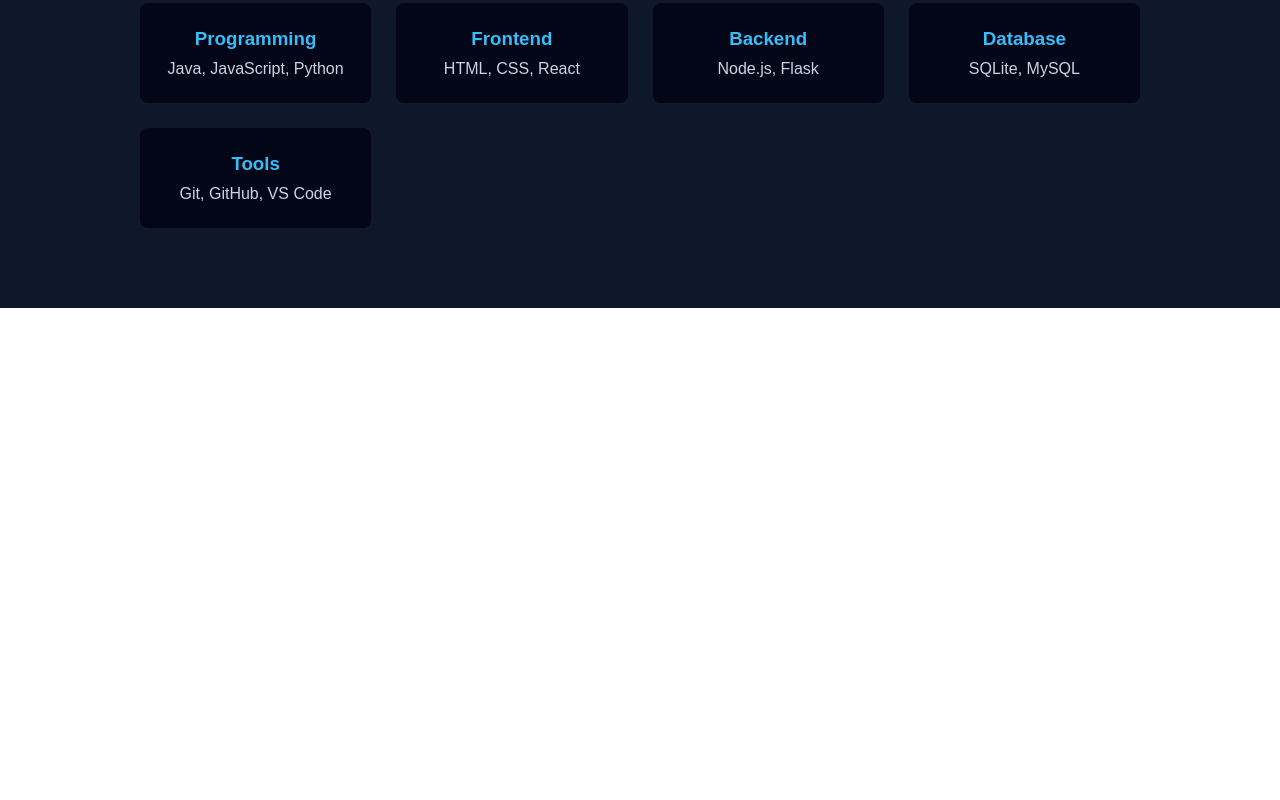
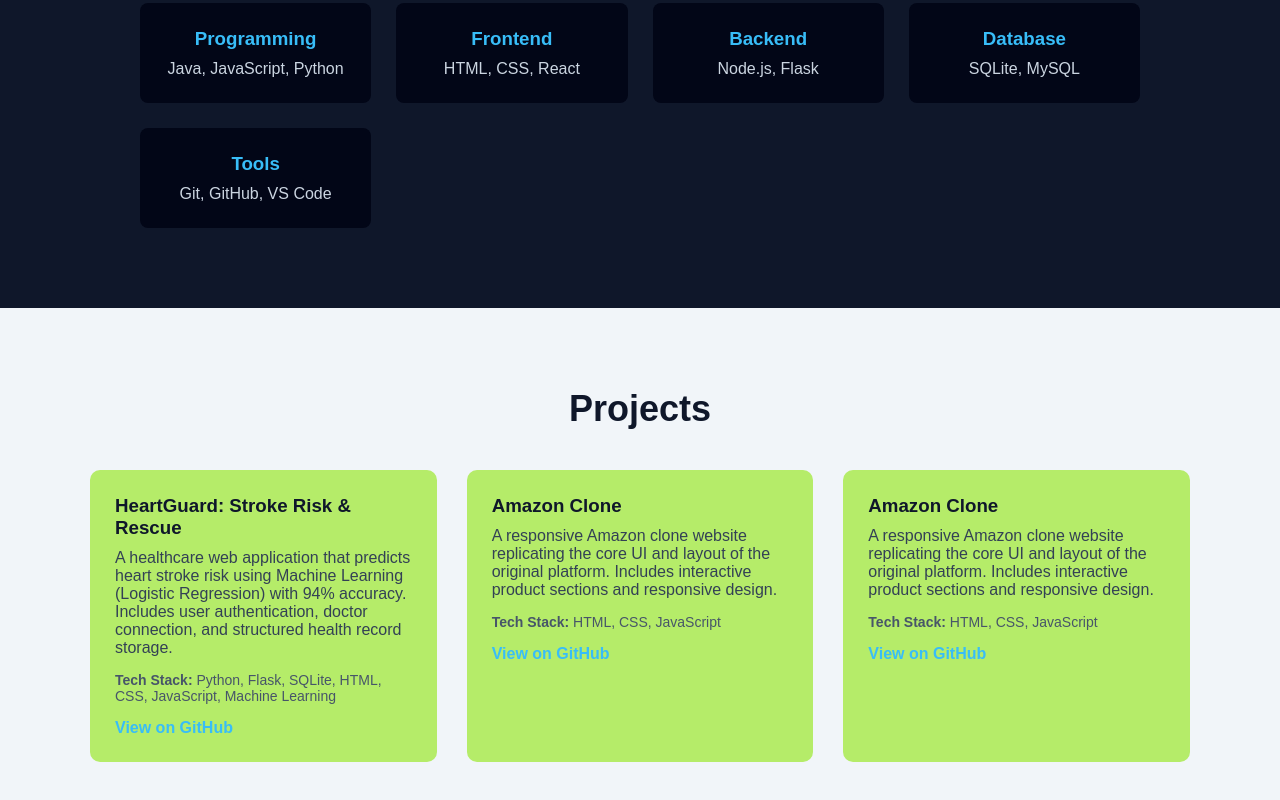
Before and after one commit to charanramagiri/portfolio, a React (Vite) app: page / in a window 1280 px wide. Shown: the part 1326-2126 px from the top of the page. Before the commit the page ends 1634 px from the top, so only its background shows below. Built offline with nearby package versions, Linux system fonts and the light colour scheme.

Commit message:
project section implemented

```diff
--- a/src/App.jsx
+++ b/src/App.jsx
@@ -2,6 +2,7 @@
 import Hero from "./components/Hero/Hero";
 import About from "./components/About/About"
 import Skills from "./components/Skills/Skills";
+import Projects from "./components/Projects/Projects"
 
 function App() {
   return (
@@ -10,6 +11,7 @@
       <Hero />
       <About />
       <Skills />
+      <Projects />
     </div>
   );
 }
--- a/src/components/Projects/Projects.css
+++ b/src/components/Projects/Projects.css
@@ -0,0 +1,45 @@
+.projects{
+    padding: 80px 40px;
+    background-color: #f1f5f9;
+    text-align: center;
+}
+.projects h2{
+    font-size: 36px;
+    margin-bottom: 40px;
+    color: #0f172a;
+}
+.projects-container{
+    display: grid;
+    grid-template-columns: repeat(auto-fit, minmax(280px, 1fr));
+    gap: 30px;
+    max-width: 1100px;
+    margin: 0 auto;
+}
+.project-card {
+    background-color: rgb(181, 236, 105);
+    padding: 25px;
+    border-radius: 10px;
+    text-align: left;
+}
+.project-card h3{
+    margin-bottom: 10px;
+    color: #0f172a;
+}
+.project-description{
+    font-size: 16px;
+    margin-bottom: 15px;
+    color: #334155;
+}
+.project-tech{
+    font-size: 14px;
+    margin-bottom: 15px;
+    color: #475569;
+}
+.project-link{
+    text-decoration: none;
+    color: #38bdf8;
+    font-weight: bold;
+}
+.project-link:hover{
+    text-decoration: underline;
+}
--- a/src/components/Projects/Projects.jsx
+++ b/src/components/Projects/Projects.jsx
@@ -0,0 +1,37 @@
+import "./Projects.css";
+import projects from "../../data/projects";
+
+function Projects() {
+  return (
+    <section className="projects" id="projects">
+      <h2>Projects</h2>
+
+      <div className="projects-container">
+        {projects.map((project, index) => (
+          <div className="project-card" key={index}>
+            <h3>{project.title}</h3>
+
+            <p className="project-description">
+              {project.description}
+            </p>
+
+            <p className="project-tech">
+              <strong>Tech Stack:</strong> {project.tech}
+            </p>
+
+            <a
+              href={project.github}
+              target="_blank"
+              rel="noopener noreferrer"
+              className="project-link"
+            >
+              View on GitHub
+            </a>
+          </div>
+        ))}
+      </div>
+    </section>
+  );
+}
+
+export default Projects;
--- a/src/data/projects.js
+++ b/src/data/projects.js
@@ -0,0 +1,25 @@
+const projects = [
+  {
+    title: "HeartGuard: Stroke Risk & Rescue",
+    description:
+      "A healthcare web application that predicts heart stroke risk using Machine Learning (Logistic Regression) with 94% accuracy. Includes user authentication, doctor connection, and structured health record storage.",
+    tech: "Python, Flask, SQLite, HTML, CSS, JavaScript, Machine Learning",
+    github: "https://github.com/your-github/heartguard",
+  },
+  {
+    title: "Amazon Clone",
+    description:
+      "A responsive Amazon clone website replicating the core UI and layout of the original platform. Includes interactive product sections and responsive design.",
+    tech: "HTML, CSS, JavaScript",
+    github: "https://github.com/charanramagiri/Amazon_Clone_Project",
+  },
+  {
+    title: "Amazon Clone",
+    description:
+      "A responsive Amazon clone website replicating the core UI and layout of the original platform. Includes interactive product sections and responsive design.",
+    tech: "HTML, CSS, JavaScript",
+    github: "https://github.com/your-github/amazon-clone",
+  },
+];
+
+export default projects;
```
